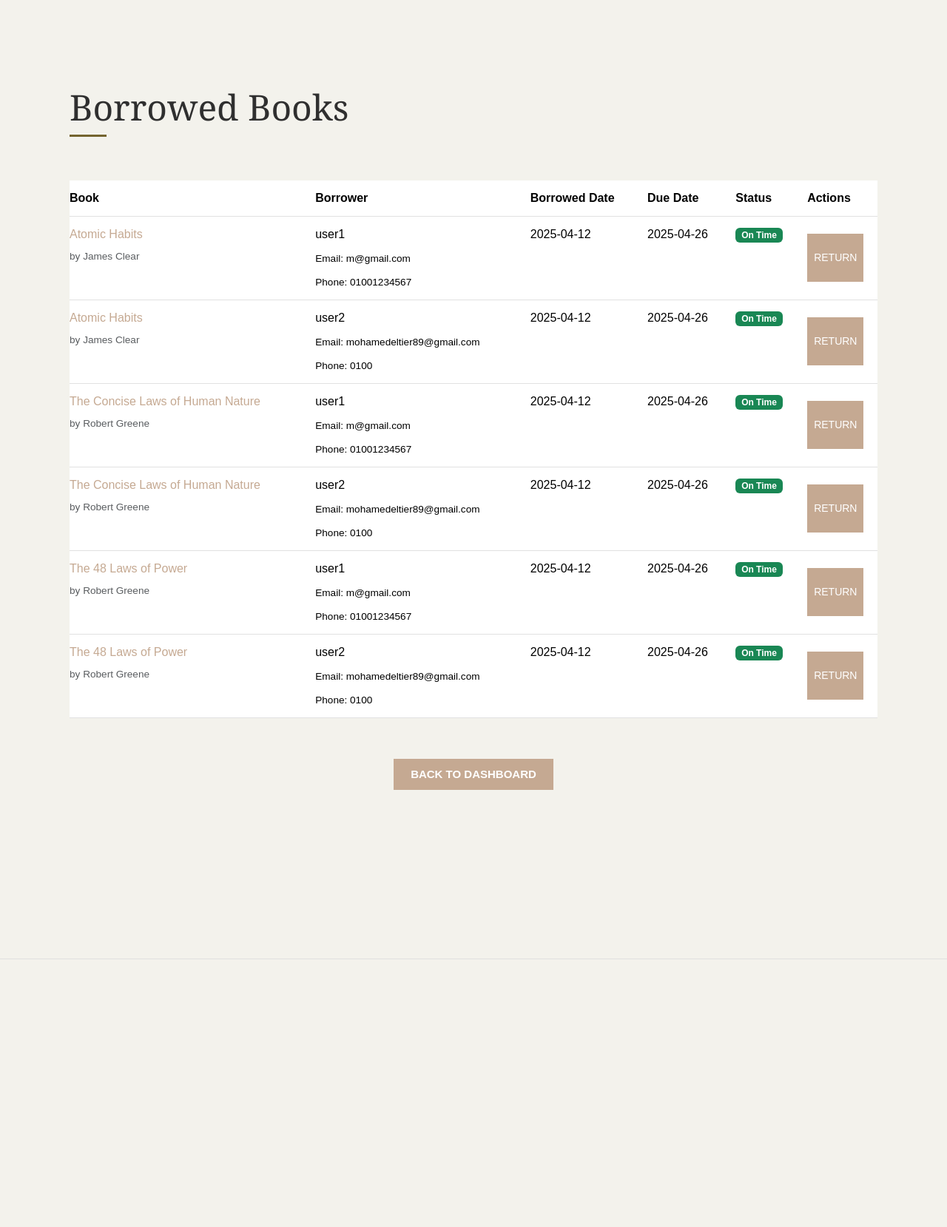
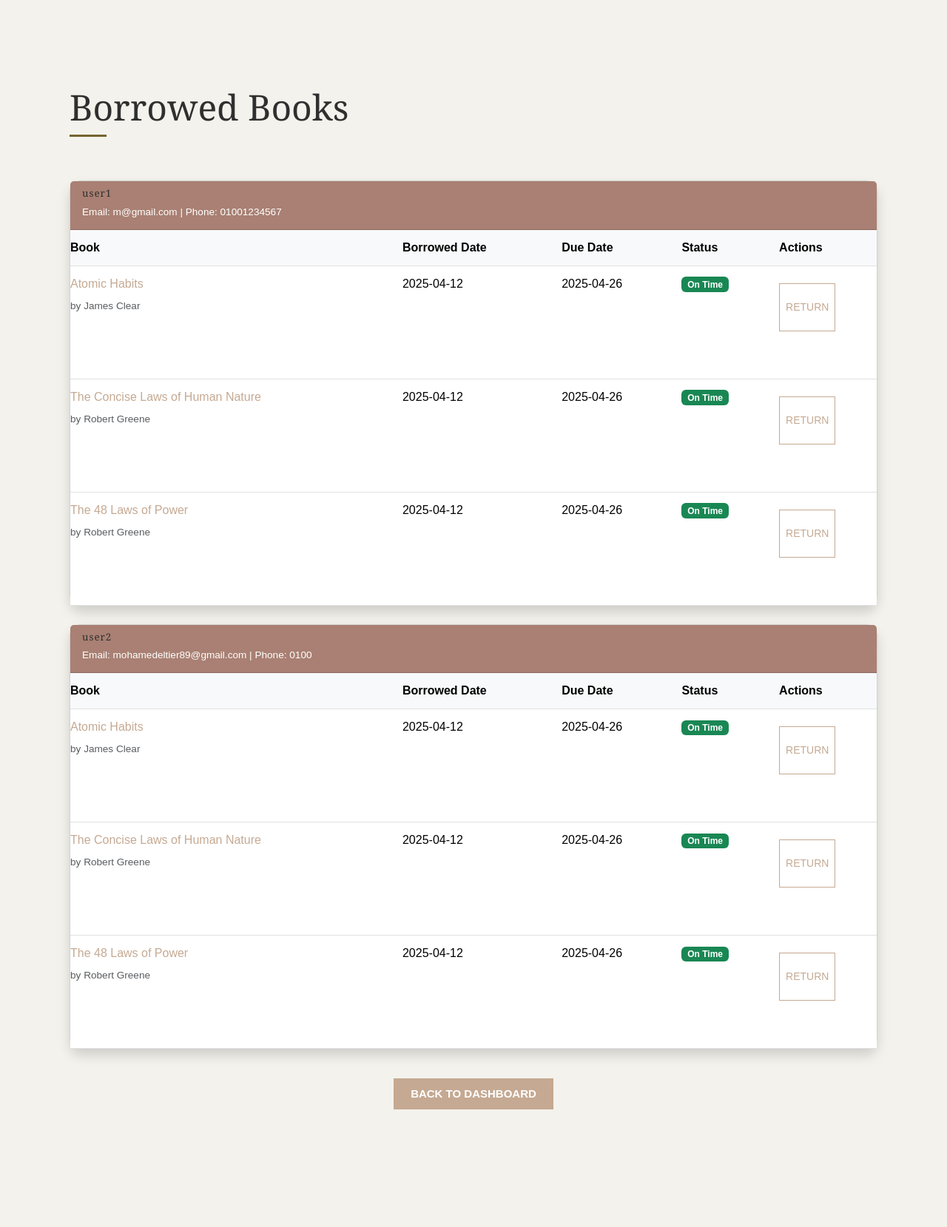
Before and after one commit to MuhammadBorham/Final-Project, a Flask app: page /borrowed_books in a window 1280 px wide. Shown: the part 79-1738 px from the top of the page at 74% size. Before the commit the page ends 1376 px from the top, so only its background shows below. Run offline with Flask 3, Linux system fonts and the light colour scheme; a user stored in the database is signed in.

Commit message:
modify code

```diff
--- a/src/app.py
+++ b/src/app.py
@@ -4,7 +4,7 @@ from flask_login import LoginManager, UserMixin, login_user, logout_user, login_
 from itsdangerous import URLSafeTimedSerializer
 from datetime import datetime, timedelta
 from werkzeug.security import generate_password_hash, check_password_hash
-from flask_mail import Mail, Message
+###################from flask_mail import Mail, Message
 from werkzeug.utils import secure_filename
 import os
 import uuid
@@ -15,14 +15,6 @@ app.config['SECRET_KEY'] = os.environ.get('SECRET_KEY', 'your_secret_key')
 app.config['SQLALCHEMY_DATABASE_URI'] = 'sqlite:///library.db'
 app.config['SQLALCHEMY_TRACK_MODIFICATIONS'] = False
 
-# Flask-Mail configuration
-app.config['MAIL_SERVER'] = 'smtp.example.com'
-app.config['MAIL_PORT'] = 587
-app.config['MAIL_USE_TLS'] = True
-app.config['MAIL_USERNAME'] = os.environ.get('MAIL_USERNAME')
-app.config['MAIL_PASSWORD'] = os.environ.get('MAIL_PASSWORD')
-app.config['MAIL_DEFAULT_SENDER'] = 'noreply@library.com'
-
 # File upload configuration
 app.config['UPLOAD_FOLDER'] = 'static/uploads/books'
 app.config['ALLOWED_EXTENSIONS'] = {'png', 'jpg', 'jpeg', 'gif'}
@@ -32,7 +24,7 @@ app.config['MAX_CONTENT_LENGTH'] = 16 * 1024 * 1024  # 16MB max
 db = SQLAlchemy(app)
 login_manager = LoginManager(app)
 login_manager.login_view = 'login'
-mail = Mail(app)
+#####################mail = Mail(app)
 
 def allowed_file(filename):
     return '.' in filename and \
@@ -188,32 +180,8 @@ def logout():
     logout_user()
     return redirect(url_for('index'))
 
-@app.route('/reset_password_request', methods=['GET', 'POST'])
-def reset_password_request():
-    if request.method == 'POST':
-        email = request.form['email']
-        user = User.query.filter_by(email=email).first()
-        if user:
-            send_reset_email(user)
-            flash('Password reset instructions have been sent to your email.')
-            return redirect(url_for('login'))
-        else:
-            flash('Email not found.')
-    return render_template('reset_password_request.html')
 
-@app.route('/reset_password/<token>', methods=['GET', 'POST'])
-def reset_password(token):
-    user = verify_reset_token(token)
-    if not user:
-        flash('Invalid or expired token')
-        return redirect(url_for('reset_password_request'))
-    if request.method == 'POST':
-        password = request.form['password']
-        user.password = generate_password_hash(password)
-        db.session.commit()
-        flash('Your password has been reset.')
-        return redirect(url_for('login'))
-    return render_template('reset_password.html')
+
 
 @app.route('/dashboard')
 @login_required
@@ -360,29 +328,7 @@ def author_details(author_id):
     author = Author.query.get_or_404(author_id)
     return render_template('author_details.html', author=author)
 
-@app.route('/remove_author/<int:author_id>')
-@login_required
-def remove_author(author_id):
-    if not current_user.is_admin:
-        flash('You do not have permission to remove authors')
-        return redirect(url_for('dashboard'))
 
-    author = Author.query.get(author_id)
-    if author:
-        if author.books:
-            flash('Cannot remove author with associated books')
-        else:
-            try:
-                db.session.delete(author)
-                db.session.commit()
-                flash('Author removed successfully')
-            except Exception as e:
-                db.session.rollback()
-                flash('An error occurred. Please try again.')
-    else:
-        flash('Author not found')
-
-    return redirect(url_for('dashboard'))
 
 @app.route('/remove_book/<int:book_id>', methods=['POST'])
 @login_required
@@ -398,17 +344,33 @@ def remove_book(book_id):
             BorrowedBook.query.filter_by(book_id=book.id).delete()
             flash('All borrowed records for this book have been deleted.')
 
-            # Now delete the book
+            # Delete the image file if it exists
+            if book.image_filename:
+                image_path = os.path.join(app.config['UPLOAD_FOLDER'], book.image_filename)
+                if os.path.exists(image_path):
+                    os.remove(image_path)
+
+            # Delete the book
             db.session.delete(book)
             db.session.commit()
-            flash('Book removed successfully')
+            flash('Book and associated image removed successfully')
+
+            # Remove author if they have no other books
+            author = Author.query.get(book.author_id)
+            if author and not author.books:
+                db.session.delete(author)
+                db.session.commit()
+                flash('Author removed as they had no other books')
+
         except Exception as e:
             db.session.rollback()
+            print(f"Error removing book: {e}")
             flash('An error occurred. Please try again.')
     else:
         flash('Book not found')
 
     return redirect(url_for('dashboard'))
+
 
 @app.route('/borrow_book/<int:book_id>', methods=['POST'])
 @login_required
--- a/src/templates/borrowed_books.html
+++ b/src/templates/borrowed_books.html
@@ -7,12 +7,22 @@
     <div class="container">
         <h2 class="section-title divider">Borrowed Books</h2>
 
-        <div class="table-responsive">
-            <table class="table">
-                <thead>
+        {% set displayed_users = [] %}
+
+        {% for book, borrowed_books_list in borrowed_books.items() %}
+            {% for borrowed_book in borrowed_books_list %}
+                {% if borrowed_book.user.id not in displayed_users %}
+                    {% set _ = displayed_users.append(borrowed_book.user.id) %}
+                    <div class="card mb-4 shadow rounded-4">
+                        <div class="card-header bg-primary text-white">
+                            <h5 class="mb-0">{{ borrowed_book.user.username }}</h5>
+                            <small>Email: {{ borrowed_book.user.email }} | Phone: {{ borrowed_book.user.phone_number }}</small>
+                        </div>
+                        <div class="card-body p-0">
+                            <table class="table mb-0">
+                                <thead class="table-light">
                                     <tr>
                                         <th>Book</th>
-                        <th>Borrower</th>
                                         <th>Borrowed Date</th>
                                         <th>Due Date</th>
                                         <th>Status</th>
@@ -20,56 +30,44 @@
                                     </tr>
                                 </thead>
                                 <tbody>
-                    {% for book, borrowed_books in borrowed_books.items() %}
-                        {% for borrowed_book in borrowed_books %}
+                                    {% for b, borrowed_books_inner in borrowed_books.items() %}
+                                        {% for bb in borrowed_books_inner %}
+                                            {% if bb.user.id == borrowed_book.user.id %}
                                             <tr>
                                                 <td>
-                                <a href="{{ url_for('book_details', book_id=book.id) }}">{{ book.title }}</a>
-                                <small class="text-muted d-block">by {{ book.author.name }}</small>
+                                                    <a href="{{ url_for('book_details', book_id=b.id) }}">{{ b.title }}</a>
+                                                    <small class="text-muted d-block">by {{ b.author.name }}</small>
                                                 </td>
+                                                <td>{{ bb.borrowed_at.strftime('%Y-%m-%d') }}</td>
+                                                <td>{{ bb.due_date.strftime('%Y-%m-%d') }}</td>
                                                 <td>
-                                <span class="username" onclick="toggleUserInfo('{{ borrowed_book.user.id }}', '{{ book.id }}')">
-                                    {{ borrowed_book.user.username }}
-                                </span>
-                                <div class="user-info" id="user-info-{{ borrowed_book.user.id }}-{{ book.id }}">
-                                    <small>Email: {{ borrowed_book.user.email }}</small><br>
-                                    <small>Phone: {{ borrowed_book.user.phone_number }}</small>
-                                </div>
-                            </td>
-                            <td>{{ borrowed_book.borrowed_at.strftime('%Y-%m-%d') }}</td>
-                            <td>{{ borrowed_book.due_date.strftime('%Y-%m-%d') }}</td>
-                            <td>
-                                {% if current_time > borrowed_book.due_date %}
+                                                    {% if current_time > bb.due_date %}
                                                         <span class="badge bg-danger">Late</span>
-                                    <small class="d-block">Penalty: ${{ ((current_time - borrowed_book.due_date).days * 0.05) | round(2) }}</small>
+                                                        <small class="d-block">Penalty: ${{ ((current_time - bb.due_date).days * 0.05) | round(2) }}</small>
                                                     {% else %}
                                                         <span class="badge bg-success">On Time</span>
                                                     {% endif %}
                                                 </td>
                                                 <td>
-                                <form method="POST" action="{{ url_for('return_book', book_id=book.id) }}" style="display:inline;">
-                                    <button type="submit" class="btn btn-sm btn-primary">Return</button>
+                                                    <form method="POST" action="{{ url_for('return_book', book_id=b.id) }}">
+                                                        <button type="submit" class="btn btn-sm btn-outline-primary">Return</button>
                                                     </form>
                                                 </td>
                                             </tr>
+                                            {% endif %}
                                         {% endfor %}
                                     {% endfor %}
                                 </tbody>
                             </table>
                         </div>
+                    </div>
+                {% endif %}
+            {% endfor %}
+        {% endfor %}
 
         <div class="text-center mt-4">
             <a href="{{ url_for('dashboard') }}" class="btn btn-secondary">Back to Dashboard</a>
         </div>
     </div>
 </section>
-
-{% block scripts %}
-<script>
-    function toggleUserInfo(userId, bookId) {
-        const userInfoDiv = document.getElementById('user-info-' + userId + '-' + bookId);
-        userInfoDiv.classList.toggle('d-none');
-    }
-</script>
 {% endblock %}
-{% endblock %}
--- a/src/templates/login.html
+++ b/src/templates/login.html
@@ -24,7 +24,7 @@
 
                     <div class="mt-3 text-center">
                         <p>Don't have an account? <a href="{{ url_for('register') }}">Register here</a></p>
-                        <p><a href="{{ url_for('reset_password_request') }}">Forgot Password?</a></p>
+
                     </div>
                 </div>
             </div>
```
Also changed, not shown: src/templates/reset_password.html (deleted, +0 -94 lines), src/templates/reset_password_request.html (deleted, +0 -17 lines), src/instance/library.db, src/static/uploads/books/4cfd8b6c-742d-45f0-96b6-4b3eeaad0c1e.jpg (deleted), src/static/uploads/books/5398090a-830e-49d8-b797-0e767c0e96a9.jpg (renamed from src/static/uploads/books/dca9ceaa-2f5b-495c-ba0d-079f3ba4f454.jpg), src/static/uploads/books/562dbe3c-20b2-4faa-907f-cfaebf2a62e2.jpg (renamed from src/static/uploads/books/205bb651-9a3f-47b4-bea0-f7af8b7ccae7.jpg), src/static/uploads/books/8828ad2d-1d49-4aaa-8ab4-5365b28747b1.jpg (deleted), src/static/uploads/books/9ca48e61-6eb5-42cd-bcb0-c3a5be872d33.jpg (renamed from src/static/uploads/books/c2b5294a-bf30-4368-ad66-1dda5737ce12.jpg), src/static/uploads/books/b3518dd2-c256-4ad1-a40e-e262abc01ad5.jpg (deleted), src/static/uploads/books/bcf6f999-ea71-441b-9f79-3e25de35252d.jpg (renamed from src/static/uploads/books/6580f0d5-7be4-46b0-b087-68bf9c5ba47f.jpg), src/static/uploads/books/ed0b0b60-1a68-4152-a844-58b4cb042e61.jpg (renamed from src/static/uploads/books/e090aa84-592e-48fe-a7e5-0a2b1f5900e6.jpg), 1 other file. Lines whose indentation alone changed are shown as unchanged.
